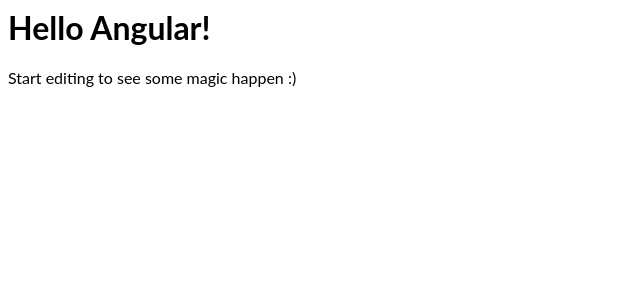
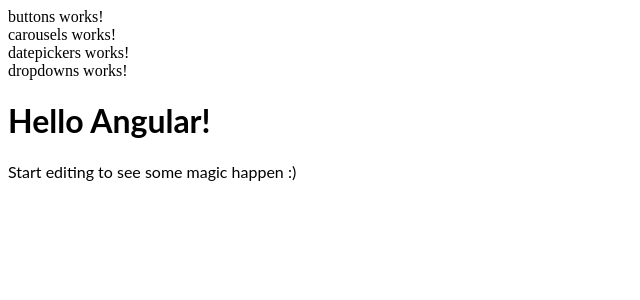
Before and after one commit to ImsirovicAjdin/angular-whse3c, an Angular app: page / in a window 1280 px wide. Shown: the top 300 px of the page, without its empty margins (0-640 px from the left). Built offline with nearby package versions, Linux system fonts and the light colour scheme.

Commit message:
Our Angular8 app with components plugged in

```diff
--- a/src/app/app.component.html
+++ b/src/app/app.component.html
@@ -1,3 +1,7 @@
+<my-buttons></my-buttons>
+<my-carousels></my-carousels>
+<my-datepickers></my-datepickers>
+<my-dropdowns></my-dropdowns>
 <hello name="{{ name }}"></hello>
 <p>
   Start editing to see some magic happen :)
--- a/src/app/app.module.ts
+++ b/src/app/app.module.ts
@@ -5,9 +5,16 @@ import { FormsModule } from '@angular/forms';
 import { AppComponent } from './app.component';
 import { HelloComponent } from './hello.component';
 
+import { ButtonsComponent } from './buttons/buttons.component';
+import { CarouselsComponent } from './carousels/carousels.component';
+import { DatepickersComponent } from './datepickers/datepickers.component';
+import { DropdownsComponent } from './dropdowns/dropdowns.component';
+
 @NgModule({
   imports:      [ BrowserModule, FormsModule ],
-  declarations: [ AppComponent, HelloComponent ],
+  declarations: [
+    AppComponent, HelloComponent,
+    ButtonsComponent, CarouselsComponent, DatepickersComponent, DropdownsComponent ],
   bootstrap:    [ AppComponent ]
 })
 export class AppModule { }
--- /dev/null
+++ b/src/app/buttons/buttons.component.html
@@ -0,0 +1 @@
+<div>buttons works!</div>
--- /dev/null
+++ b/src/app/carousels/carousels.component.html
@@ -0,0 +1 @@
+<div>carousels works!</div>
--- /dev/null
+++ b/src/app/datepickers/datepickers.component.html
@@ -0,0 +1 @@
+<div>datepickers works!</div>
--- /dev/null
+++ b/src/app/dropdowns/dropdowns.component.html
@@ -0,0 +1 @@
+<div>dropdowns works!</div>
```
Also changed, not shown: src/app/buttons/buttons.component.ts (added, +7 -0 lines), src/app/carousels/carousels.component.ts (added, +7 -0 lines), src/app/datepickers/datepickers.component.ts (added, +7 -0 lines), src/app/dropdowns/dropdowns.component.ts (added, +7 -0 lines).
